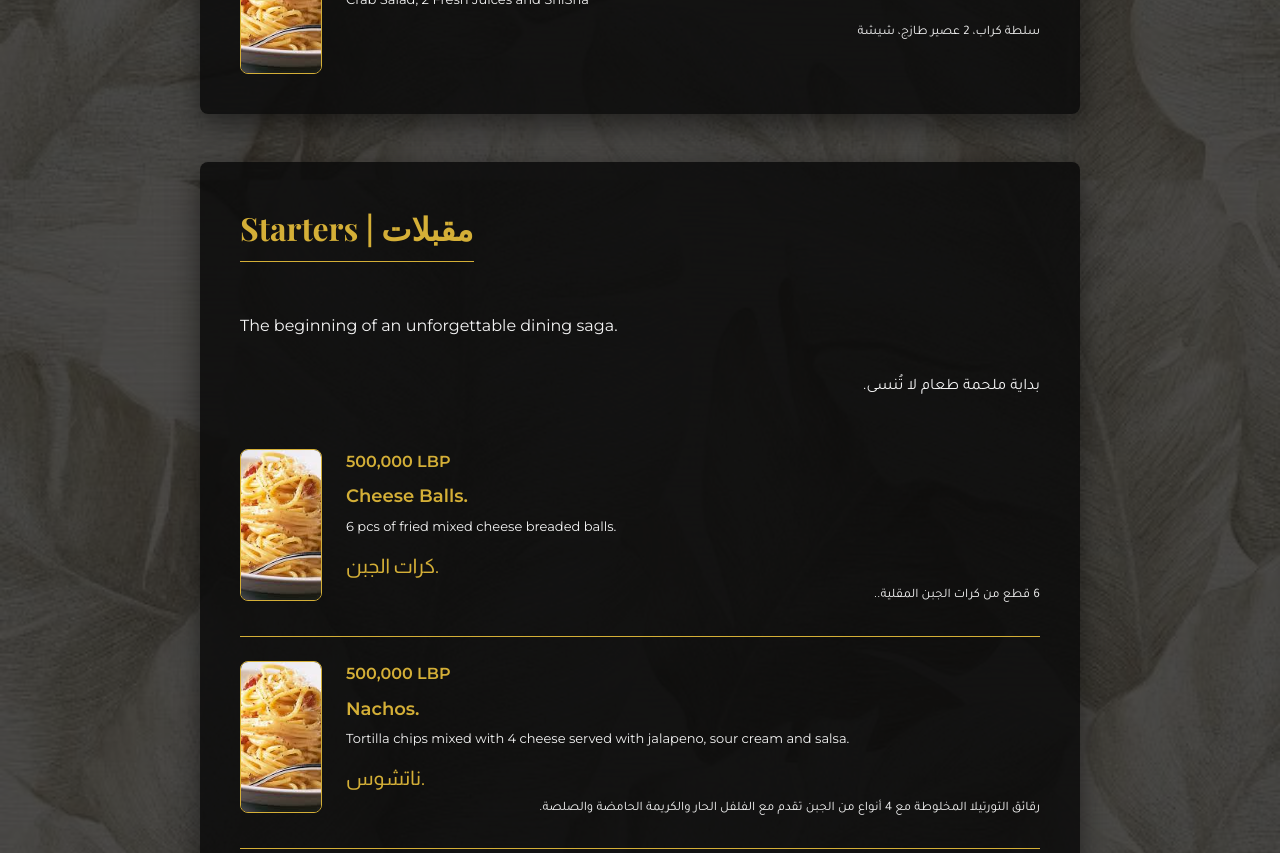
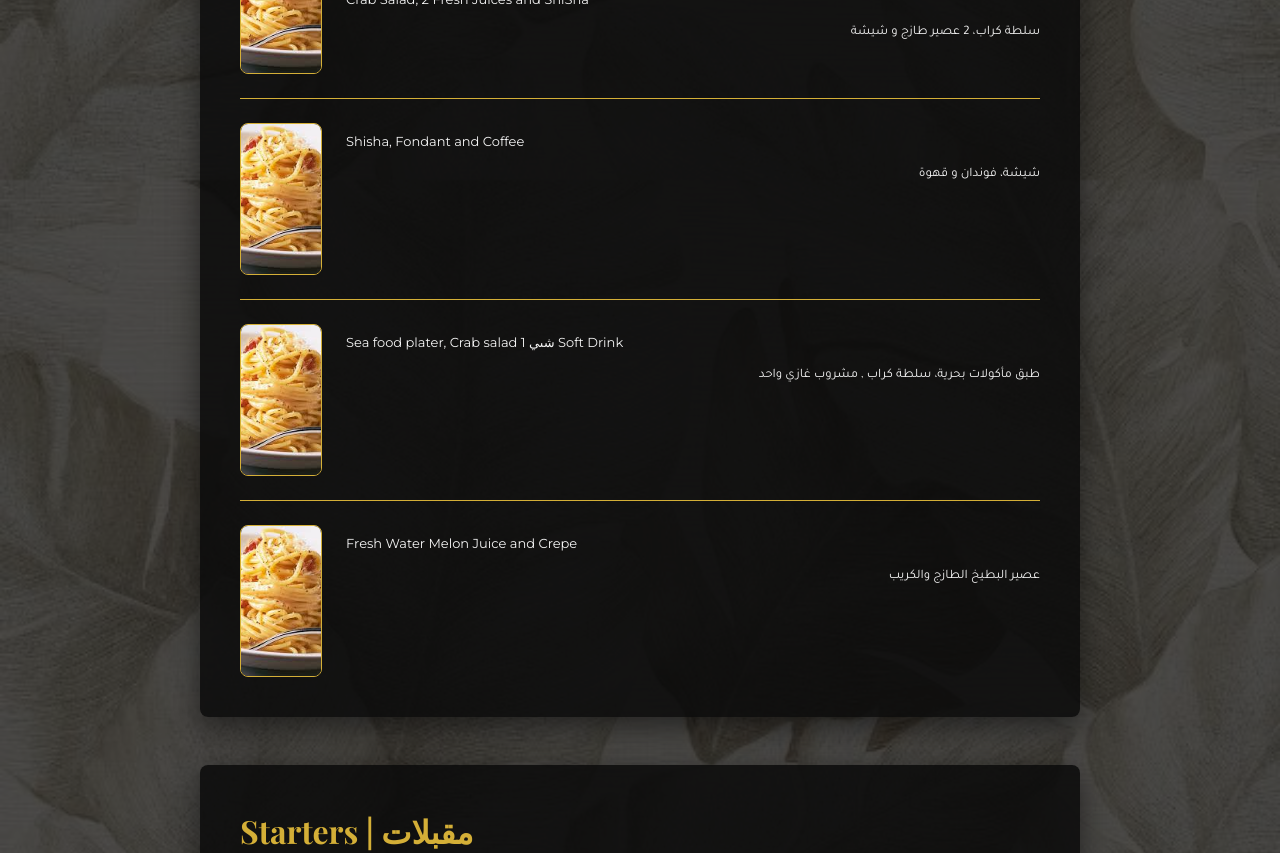
Before and after one commit to ashrafshaar1/hamsat-web-menu, a React (Create React App) app: page / in a window 1280 px wide. Shown: the part 1100-1953 px from the top of the page. Built offline with nearby package versions, Linux system fonts and the light colour scheme; a web font is replaced by a local one.

Commit message:
bug fixes

```diff
--- a/src/components/Header.jsx
+++ b/src/components/Header.jsx
@@ -93,13 +93,6 @@ const Header = () => {
               Fresh Juice | عصائر طازجة
             </a>
             <a
-              href="#milkshake"
-              style={{ '--i': 1 }}
-              onClick={closeDropdown}
-            >
-              Milkshake | ميلك شيك
-            </a>
-            <a
               href="#hamsatcocktails"
               style={{ '--i': 2 }}
               onClick={closeDropdown}
--- a/src/components/MenuSection.jsx
+++ b/src/components/MenuSection.jsx
@@ -5,7 +5,6 @@ import '../styles/MenuSection.css';
 const MenuSection = ({ section, title, description, items, openModal }) => {
   const drinkSections = [
     'freshjuice',
-    'milkshake',
     'hamsatcocktails',
     'coffeedrinks',
     'softdrinks',
--- a/src/data.js
+++ b/src/data.js
@@ -10,9 +10,36 @@ export const menuData = {
         id: 1,
         englishTitle: "Breezy Bites & Puffs",
         arabicTitle: "",
-        price: "899,000 LBP",
+        price: "900,000 LBP",
         englishDescription: "Crab Salad, 2 Fresh Juices and ShiSha",
-        arabicDescription: "سلطة كراب، 2 عصير طازج، شيشة",
+        arabicDescription: "سلطة كراب، 2 عصير طازج و شيشة",
+        image: "uploads/123.jfif"
+      },
+      {
+        id: 1,
+        englishTitle: "",
+        arabicTitle: "",
+        price: "",
+        englishDescription: "Shisha, Fondant and Coffee",
+        arabicDescription: "شيشة، فوندان و قهوة",
+        image: "uploads/123.jfif"
+      },
+      {
+        id: 1,
+        englishTitle: "",
+        arabicTitle: "",
+        price: "",
+        englishDescription: "Sea food plater, Crab salad شىي 1 Soft Drink",
+        arabicDescription: "طبق مأكولات بحرية، سلطة كراب , مشروب غازي واحد",
+        image: "uploads/123.jfif"
+      },
+      {
+        id: 1,
+        englishTitle: "",
+        arabicTitle: "",
+        price: "",
+        englishDescription: "Fresh Water Melon Juice and Crepe",
+        arabicDescription: "عصير البطيخ الطازج والكريب",
         image: "uploads/123.jfif"
       },
     ]
@@ -31,15 +58,6 @@ export const menuData = {
         price: "500,000 LBP",
         englishDescription: "6 pcs of fried mixed cheese breaded balls.",
         arabicDescription: "6 قطع من كرات الجبن المقلية..",
-        image: "uploads/123.jfif"
-      },
-      {
-        id: 1,
-        englishTitle: "Nachos.",
-        arabicTitle: "ناتشوس.",
-        price: "500,000 LBP",
-        englishDescription: "Tortilla chips mixed with 4 cheese served with jalapeno, sour cream and salsa.",
-        arabicDescription: "رقائق التورتيلا المخلوطة مع 4 أنواع من الجبن تقدم مع الفلفل الحار والكريمة الحامضة والصلصة.",
         image: "uploads/123.jfif"
       },
       {
@@ -249,7 +267,7 @@ export const menuData = {
         arabicDescription: "إسكالوب الدجاج يقدم مع صلصة مارينارا و البطاطس المقلية.",
         image: "uploads/arancini.jpg"
       },
-            {
+      {
         id: 19,
         englishTitle: "Beef Burger.",
         arabicTitle: "برغر لحمة.",
@@ -258,7 +276,7 @@ export const menuData = {
         arabicDescription: "200 جرام من باتيه لحم البقر المصنوع منزليًا يقدم مع البصل المكرمل والطماطم الطازجة والخس والمخللات وكوكتيل الصلصة والبطاطس المقلية.",
         image: "uploads/arancini.jpg"
       },
-            {
+      {
         id: 19,
         englishTitle: "Chicken Breast Burger.",
         arabicTitle: "برغر دجاج.",
@@ -276,15 +294,6 @@ export const menuData = {
       arabic: "حلويات القصص الخيالية ذات النهاية السعيدة."
     },
     items: [
-      {
-        id: 13,
-        englishTitle: "Chocolate Crepe",
-        arabicTitle: "",
-        price: "300,000 LBP",
-        englishDescription: "Add on Strawberry, Banana or Banana 100,000 LBP",
-        arabicDescription: "إضافة الفراولة أو الموز أو الموز 100,000 LBP",
-        image: "uploads/bruschetta.jpg"
-      },
       {
         id: 14,
         englishTitle: "Hazel Crepe",
@@ -317,6 +326,24 @@ export const menuData = {
         englishTitle: "Fondant with Icecream",
         arabicTitle: "",
         price: "350,000 LBP",
+        englishDescription: "",
+        arabicDescription: "",
+        image: "uploads/arancini.jpg"
+      },
+      {
+        id: 18,
+        englishTitle: "Baklava Icecream",
+        arabicTitle: "",
+        price: "",
+        englishDescription: "",
+        arabicDescription: "",
+        image: "uploads/arancini.jpg"
+      },
+      {
+        id: 18,
+        englishTitle: "Dubai Chocolate",
+        arabicTitle: "",
+        price: "",
         englishDescription: "",
         arabicDescription: "",
         image: "uploads/arancini.jpg"
@@ -420,51 +447,6 @@ export const menuData = {
         arabicDescription: "",
         image: "uploads/souffle.jpg"
       },
-    ]
-  },
-    milkshake: {
-    title: "Milkshake | ميلك شيك",
-    description: {
-      english: "Creamy, dreamy milkshake delights",
-      arabic: "ميلك شيك كريمي ولذيذ"
-    },
-    items: [
-      {
-        id: 57,
-        englishTitle: "Classic Vanilla Milkshake",
-        arabicTitle: "ميلك شيك فانيليا كلاسيكي",
-        price: "300,000 LBP",
-        englishDescription: "Creamy vanilla milkshake with whipped cream",
-        arabicDescription: "ميلك شيك فانيليا كريمي مع كريمة مخفوقة",
-        image: "uploads/milkshake.jpg"
-      },
-      {
-        id: 58,
-        englishTitle: "Chocolate Dream",
-        arabicTitle: "حلم الشوكولاتة",
-        price: "300,000 LBP",
-        englishDescription: "Rich chocolate milkshake with chocolate syrup",
-        arabicDescription: "ميلك شيك شوكولاتة غني مع شراب الشوكولاتة",
-        image: "uploads/milkshake.jpg"
-      },
-      {
-        id: 59,
-        englishTitle: "Strawberry Fields",
-        arabicTitle: "حقول الفراولة",
-        price: "300,000 LBP",
-        englishDescription: "Fresh strawberry milkshake with real fruit",
-        arabicDescription: "ميلك شيك فراولة طازج مع فاكهة حقيقية",
-        image: "uploads/milkshake.jpg"
-      },
-      {
-        id: 60,
-        englishTitle: "Caramel Crunch",
-        arabicTitle: "كرانش كراميل",
-        price: "350,000 LBP",
-        englishDescription: "Caramel milkshake with crushed cookies",
-        arabicDescription: "ميلك شيك كراميل مع بسكويت مفتت",
-        image: "uploads/milkshake.jpg"
-      }
     ]
   },
   hamsatcocktails: {
```
